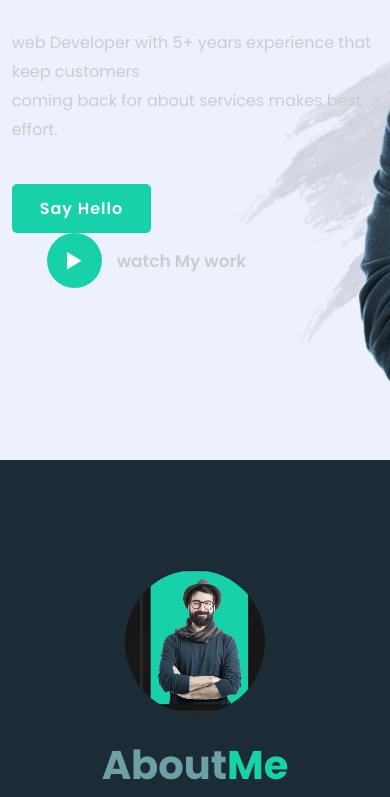
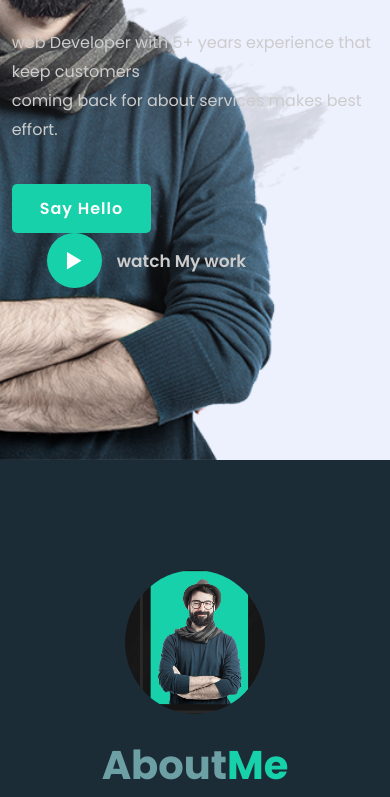
Before and after one commit to Mahmoud12309/my-cv, a plain HTML site: page index.html in a window 390 px wide. Shown: the part 384-1181 px from the top of the page. Drawn offline with nearby package versions, Linux system fonts and the light colour scheme.

Commit message:
Update style.css

```diff
--- a/style.css
+++ b/style.css
@@ -530,6 +530,18 @@ font-size:1.5rem;
 }
 }
 @media(max-width:536px){
+	.home {
+    position: relative;
+    height: 100vh;
+    width: 100%;
+    background-image: url(img/bg.png);
+    background-position: right;
+    background-size: cover;
+    background-repeat: no-repeat;
+    display: flex;
+    align-items: center;
+    justify-content: flex-start;
+}
 	.about{
 		grid-template-columns:1fr;
 	}
```
